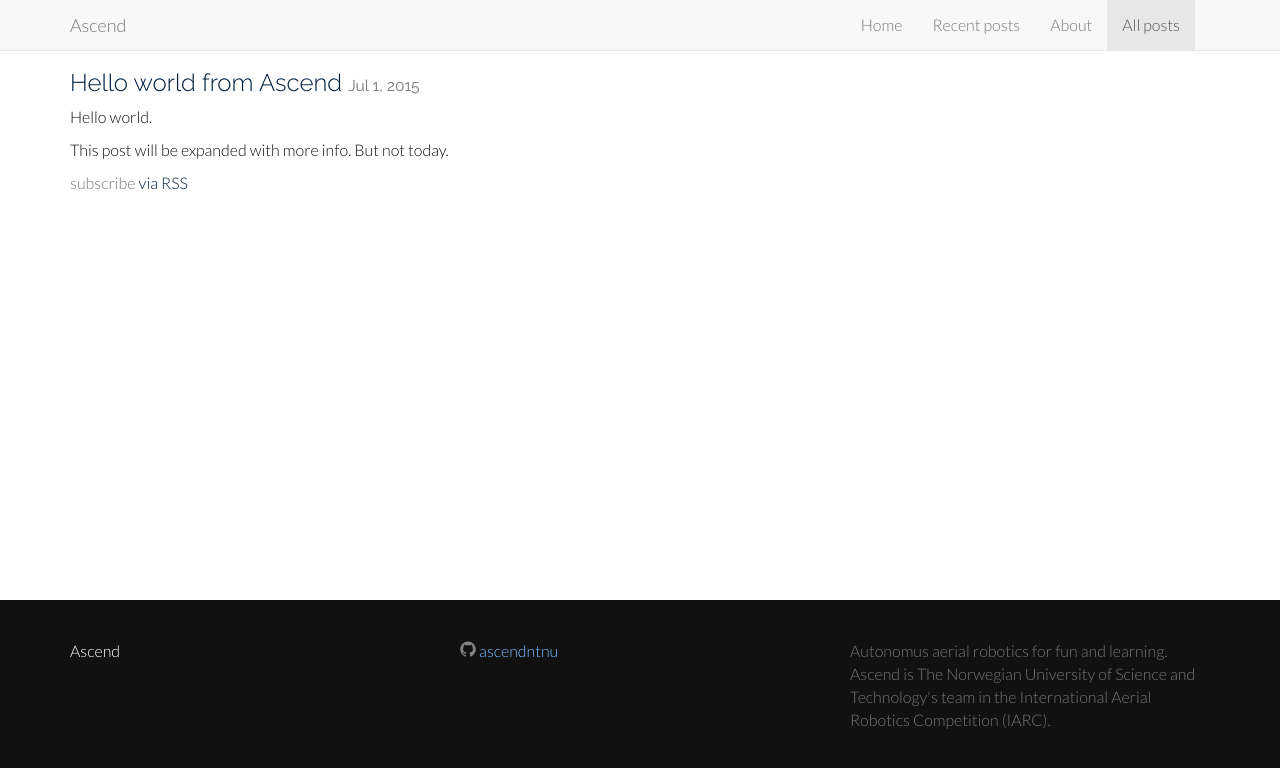
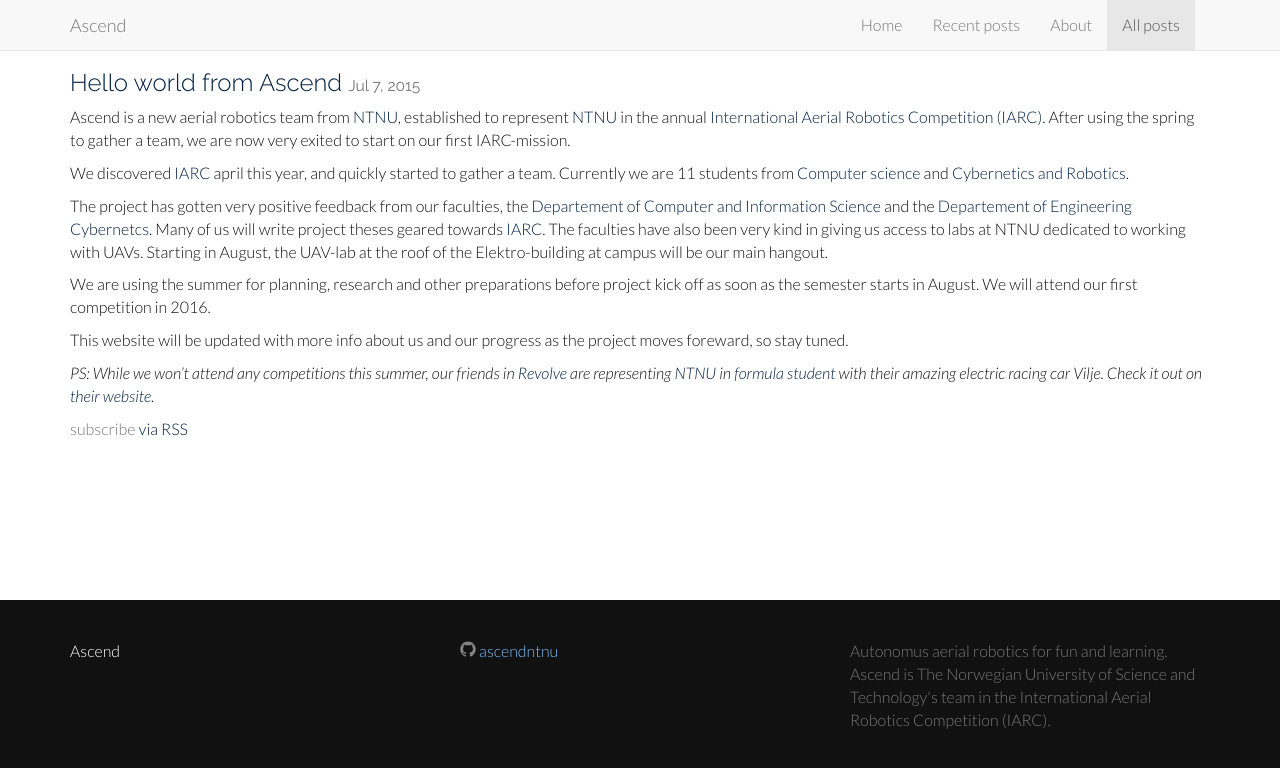
Before and after one commit to AscendNTNU/AscendNTNU.github.io, a Jekyll site: the page built from all-posts.md, in a window 1280 px wide. Shown: the top 768 px of the page. Built offline with Jekyll 4.4.1, drawn with Linux system fonts in a browser that asks for light colours.

Commit message:
Update page content

```diff
--- a/_posts/2015-07-01-Hello-world-from-Ascend.markdown
+++ /dev/null
@@ -1,13 +0,0 @@
----
-layout: post
-title:  "Hello world from Ascend"
-date:   2015-07-01 12:00:00
-categories: update
----
-Hello world.
-
-This post will be expanded with more info. But not today.
-
-[1]: http://www.aerialroboticscompetition.org/
-[2]: http://www.ntnu.edu/idi
-[2]: http://www.ntnu.edu/itk
--- /dev/null
+++ b/_posts/2015-07-07-Hello-world-from-Ascend.markdown
@@ -0,0 +1,26 @@
+---
+layout: post
+title:  "Hello world from Ascend"
+date:   2015-07-07 12:00:00
+categories: update
+---
+Ascend is a new aerial robotics team from [NTNU], established to represent [NTNU] in the annual [International Aerial Robotics Competition (IARC)][IARC]. After using the spring to gather a team, we are now very exited to start on our first IARC-mission.
+
+We discovered [IARC] april this year, and quickly started to gather a team. Currently we are 11 students from [Computer science][data] and [Cybernetics and Robotics][kyb].
+
+The project has gotten very positive feedback from our faculties, the [Departement of Computer and Information Science][IDI] and the [Departement of Engineering Cybernetcs][ITK]. Many of us will write project theses geared towards [IARC]. The faculties have also been very kind in giving us access to labs at NTNU dedicated to working with UAVs. Starting in August, the UAV-lab at the roof of the Elektro-building at campus will be our main hangout.
+
+We are using the summer for planning, research and other preparations before project kick off as soon as the semester starts in August. We will attend our first competition in 2016.
+
+This website will be updated with more info about us and our progress as the project moves foreward, so stay tuned.
+
+_PS: While we won't attend any competitions this summer, our friends in [Revolve] are representing [NTNU] in [formula student] with their amazing electric racing car Vilje. Check it out on [their website][Revolve]._
+
+[IARC]: http://www.aerialroboticscompetition.org/
+[IDI]: http://www.ntnu.edu/idi
+[ITK]: http://www.ntnu.edu/itk
+[NTNU]: http://www.ntnu.edu/
+[kyb]: http://www.ntnu.edu/studies/mttk
+[data]: http://www.ntnu.edu/studies/mtdt
+[Revolve]: http://www.revolve.no/
+[formula student]: http://events.imeche.org/formula-student/
--- a/all-posts.md
+++ b/all-posts.md
@@ -3,7 +3,6 @@
 title: All posts
 permalink: /posts/
 ---
-
 <div>
   <div class="container">
 	  <div class="row">
```
Also changed, not shown: about.md (+1 -1 lines).
